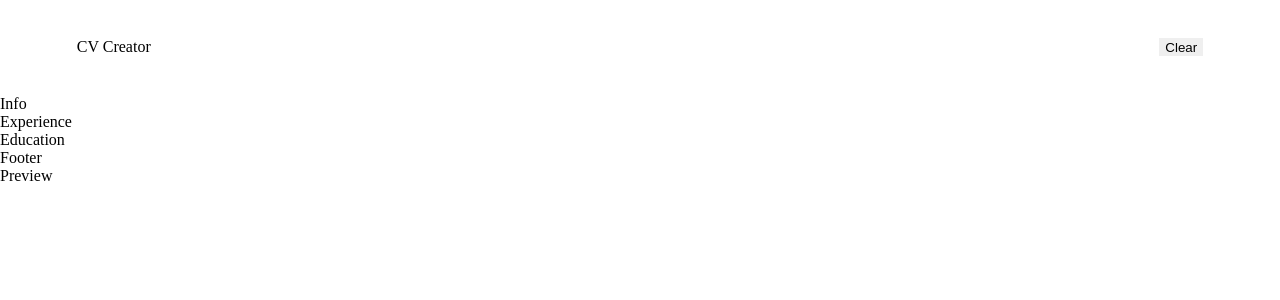
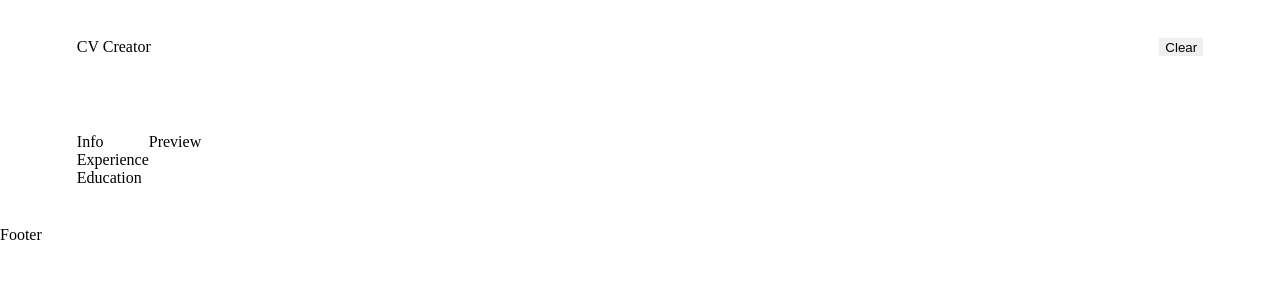
Before and after one commit to samsonc89/cv-project, a React (Create React App) app: page / in a window 1280 px wide. Shown: the top 300 px of the page. Built offline with nearby package versions, Linux system fonts and the light colour scheme.

Commit message:
Create base containers for components

```diff
--- a/src/App.css
+++ b/src/App.css
@@ -8,3 +8,12 @@
 .section__padding {
   padding: 3vw 6vw;
 }
+
+.content__container {
+  display: flex;
+}
+
+.input__container {
+  display: flex;
+  flex-direction: column;
+}
--- a/src/App.js
+++ b/src/App.js
@@ -12,16 +12,18 @@ function App() {
   return (
     <div className="app__container">
       <Header />
+      <div className="content__container section__padding">
         <div className="input__container">
           <Info />
           <Experience />
           <Education />
-        <Footer />
         </div>
         <div className="preview__container">
           <Preview />
         </div>
       </div>
+      <Footer />
+    </div>
   );
 }
 
```
Lines whose indentation alone changed are shown as unchanged.
